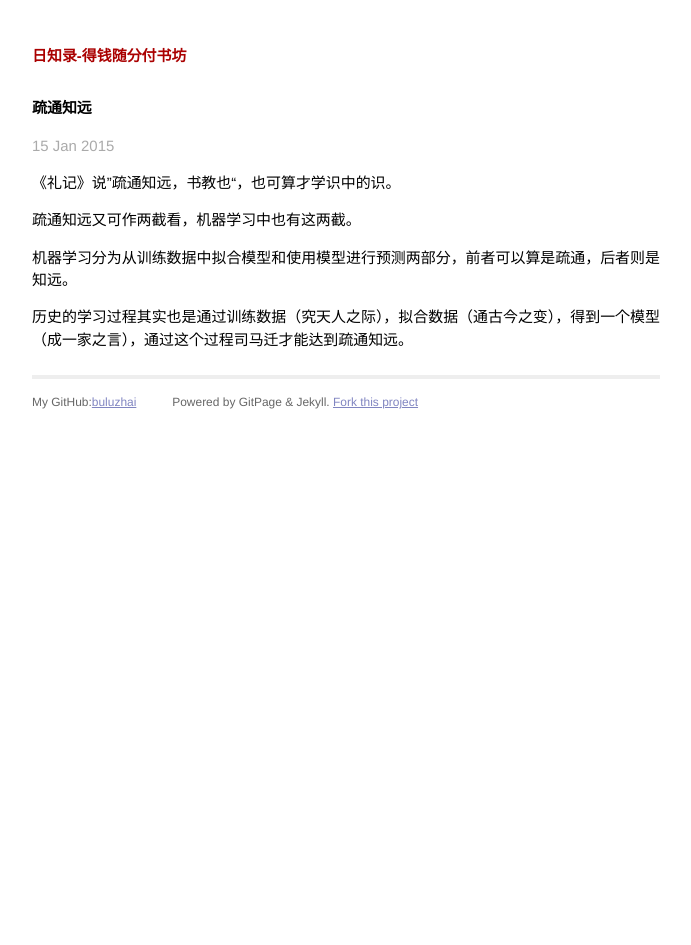
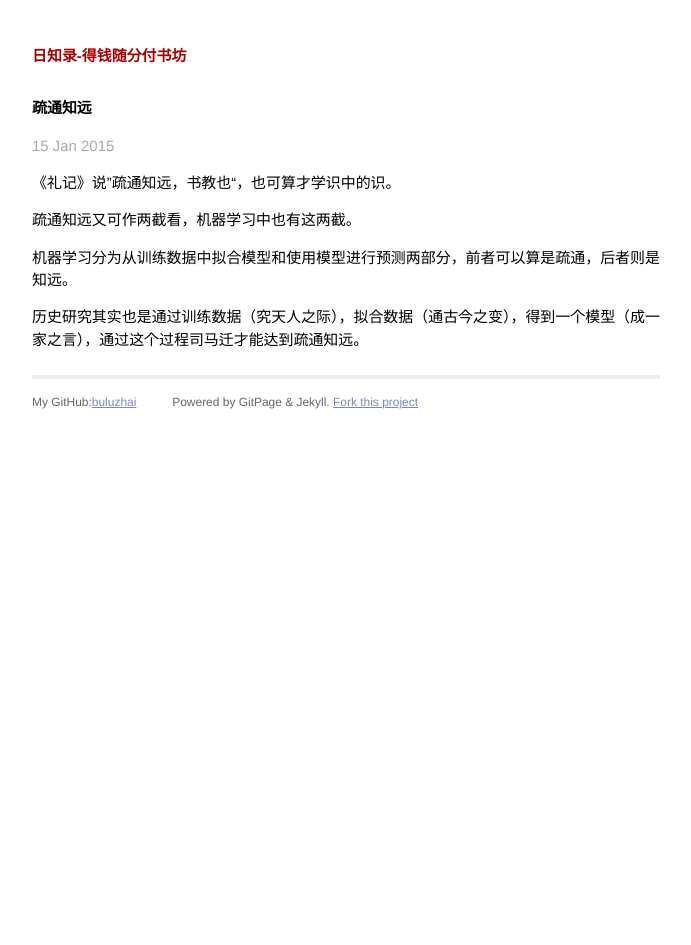
Before and after one commit to gpscad/buluzhai.github.io, a Jekyll site: the page built from _posts/2015-01-14-ml.markdown, in a window 1280 px wide. Shown: the whole page, without its empty margins (294-985 px from the left). Built offline with Jekyll 4.4.1, drawn with Linux system fonts in a browser that asks for light colours; Markdown is read by kramdown in place of the engine named in the settings; comment, search, counter and statistics services are not loaded.

Commit message:
Update 2015-01-14-ml.markdown

```diff
--- a/_posts/2015-01-14-ml.markdown
+++ b/_posts/2015-01-14-ml.markdown
@@ -10,4 +10,4 @@ categories: 读书
 
 机器学习分为从训练数据中拟合模型和使用模型进行预测两部分，前者可以算是疏通，后者则是知远。
 
-历史的学习过程其实也是通过训练数据（究天人之际），拟合数据（通古今之变），得到一个模型（成一家之言），通过这个过程司马迁才能达到疏通知远。
+历史研究其实也是通过训练数据（究天人之际），拟合数据（通古今之变），得到一个模型（成一家之言），通过这个过程司马迁才能达到疏通知远。
```
